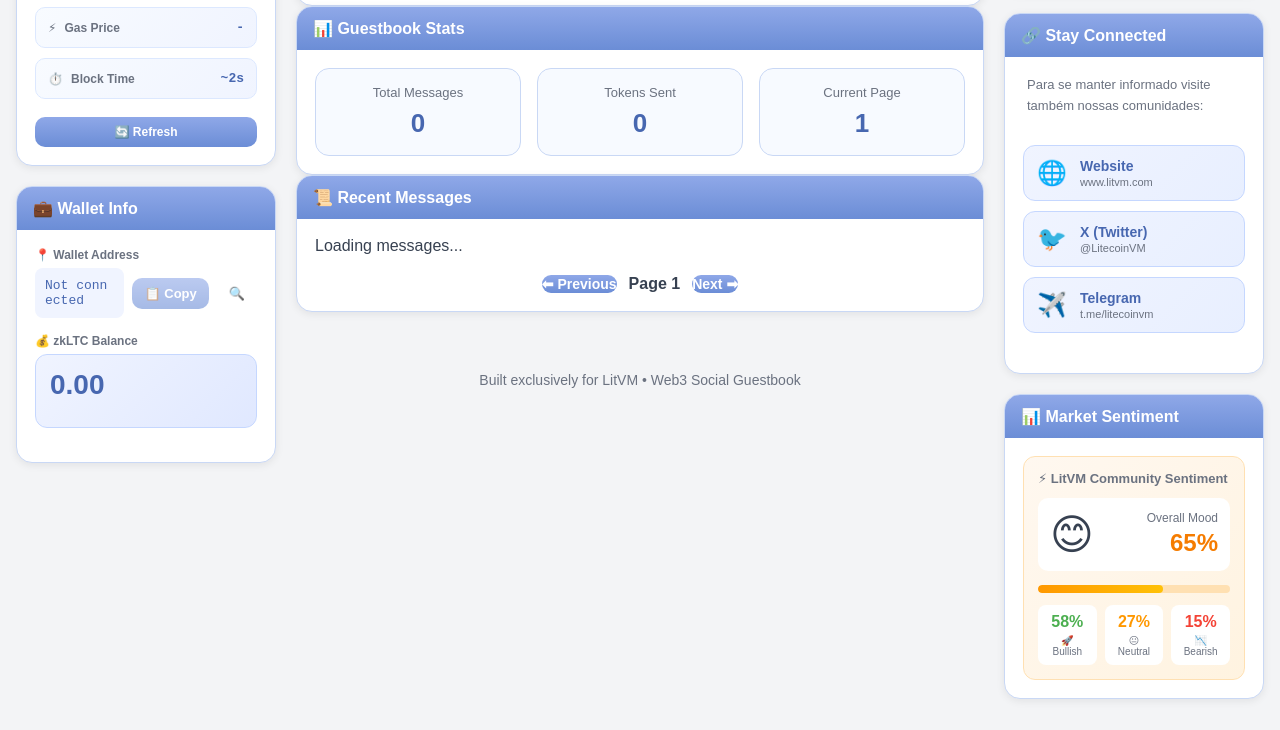
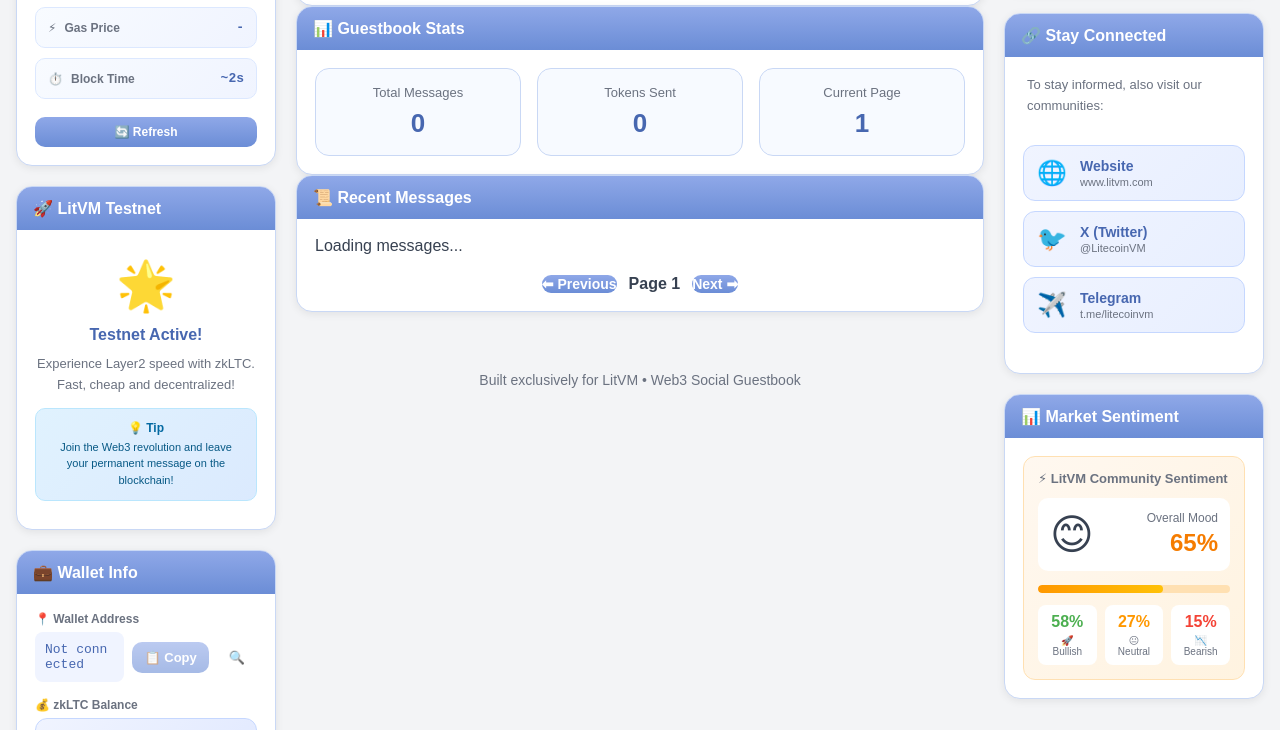
Before and after one commit to GENESIS-SOARES17/Guestbook-LitVM, a website: page frontend/index.html in a window 1280 px wide. Shown: the part 684-1414 px from the top of the page. Drawn offline with nearby package versions, Linux system fonts and the light colour scheme.

Commit message:
Update index.html

```diff
--- a/frontend/index.html
+++ b/frontend/index.html
@@ -657,6 +657,54 @@ input:focus{
 }
 
 /* =========================================================
+   LITVM TESTNET CARD STYLES
+========================================================= */
+
+.testnet-card-content{
+    text-align:center;
+    padding:10px 0;
+}
+
+.testnet-emoji{
+    font-size:48px;
+    margin-bottom:12px;
+    display:block;
+}
+
+.testnet-title{
+    color:#4767b0;
+    margin-bottom:10px;
+    font-size:16px;
+}
+
+.testnet-text{
+    color:#6b7280;
+    font-size:13px;
+    line-height:1.6;
+    margin-bottom:12px;
+}
+
+.testnet-tip-box{
+    background:linear-gradient(135deg,#e0f2fe,#dbeafe);
+    padding:12px;
+    border-radius:10px;
+    border:1px solid #bae6fd;
+}
+
+.testnet-tip-label{
+    font-size:12px;
+    color:#0369a1;
+    font-weight:bold;
+    margin-bottom:4px;
+}
+
+.testnet-tip-text{
+    font-size:11px;
+    color:#075985;
+    line-height:1.5;
+}
+
+/* =========================================================
    WALLET CARD STYLES
 ========================================================= */
 
@@ -965,6 +1013,29 @@ input:focus{
                 <button id="refreshNetworkBtn" class="network-refresh-btn" onclick="refreshNetworkInfo()">
                     🔄 Refresh
                 </button>
+
+            </div>
+        </div>
+
+        <!-- LITVM TESTNET CARD -->
+        <div class="card">
+            <div class="card-header">🚀 LitVM Testnet</div>
+            <div class="card-body">
+
+                <div class="testnet-card-content">
+                    <span class="testnet-emoji">🌟</span>
+                    <h3 class="testnet-title">Testnet Active!</h3>
+                    <p class="testnet-text">
+                        Experience Layer2 speed with zkLTC.
+                        Fast, cheap and decentralized!
+                    </p>
+                    <div class="testnet-tip-box">
+                        <div class="testnet-tip-label">💡 Tip</div>
+                        <div class="testnet-tip-text">
+                            Join the Web3 revolution and leave your permanent message on the blockchain!
+                        </div>
+                    </div>
+                </div>
 
             </div>
         </div>
@@ -1211,7 +1282,7 @@ input:focus{
             <div class="card-body">
 
                 <div class="community-info-text">
-                    Para se manter informado visite também nossas comunidades:
+                    To stay informed, also visit our communities:
                 </div>
 
                 <div class="community-links">
```
